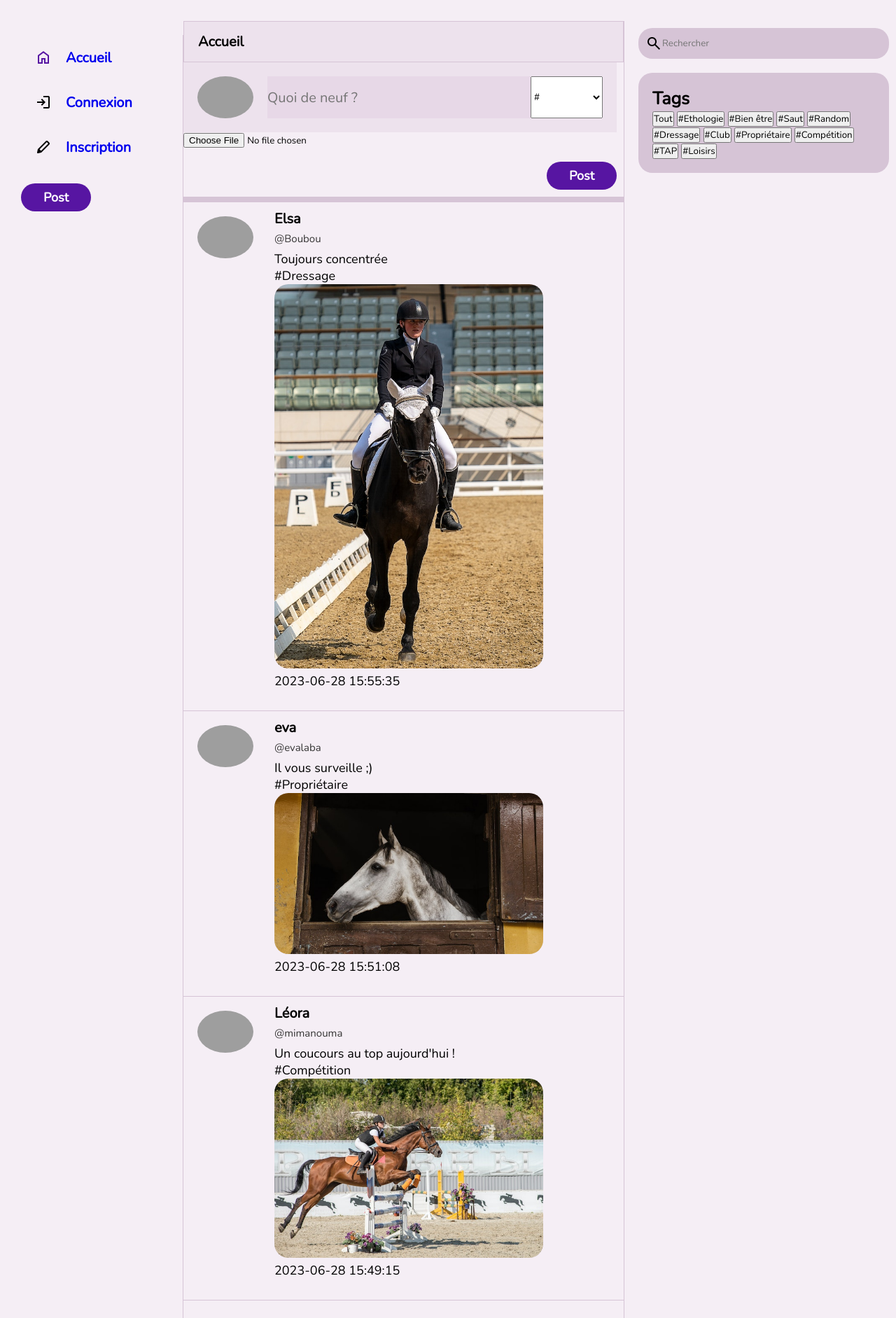
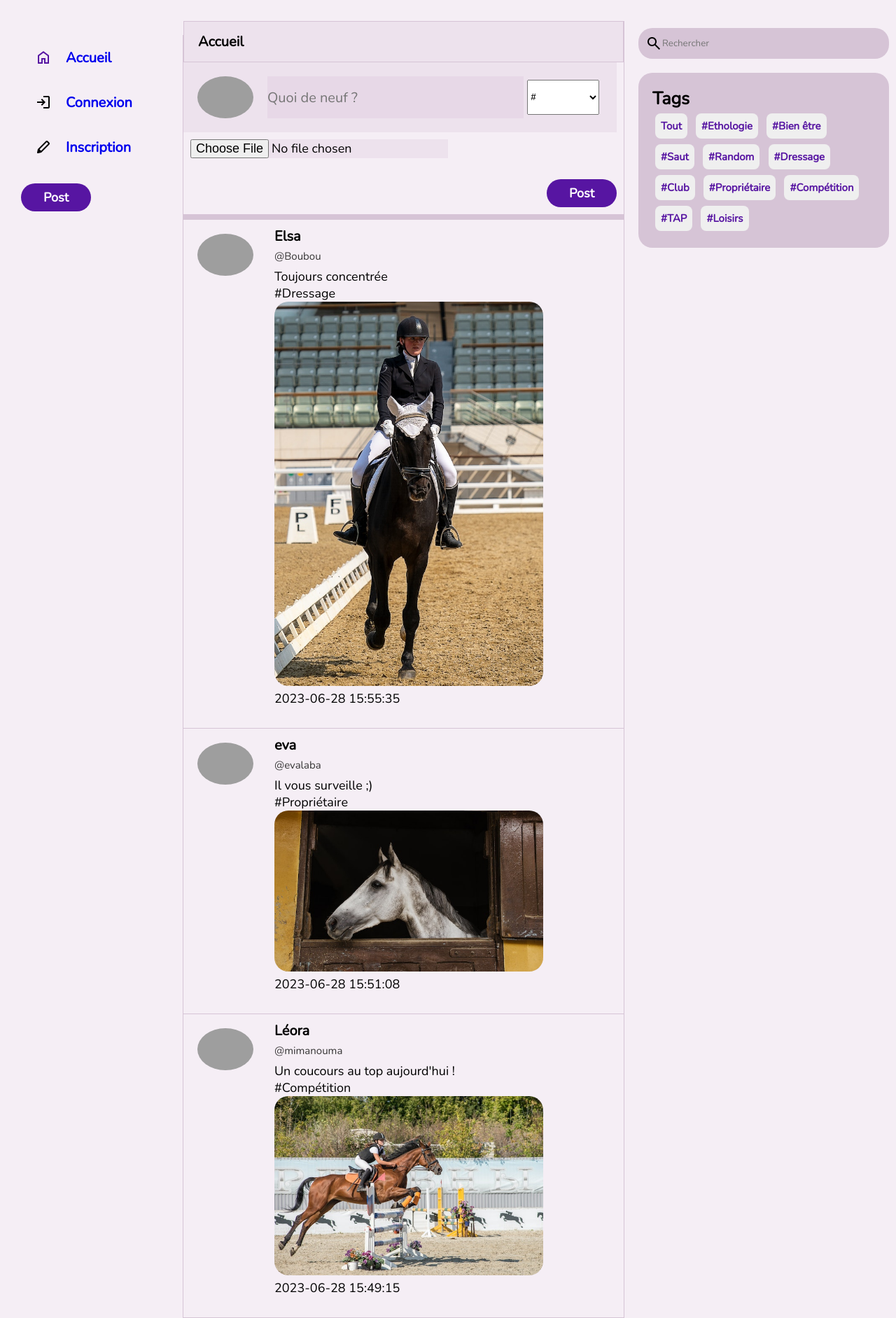
Before and after one commit to LeoraChriquiRestart/Hoofbeat, a PHP site: page / in a window 1280 px wide. Shown: the part 105-1988 px from the top of the page at 70% size. Run offline with PHP 8.4, Linux system fonts and the light colour scheme; data comes from the database, SQL or seed files in the repository; grey boxes are pictures that could not be loaded.

Commit message:
Add files via upload

```diff
--- a/projet_axe/css/style.css
+++ b/projet_axe/css/style.css
@@ -13,7 +13,7 @@
 }
 
 body {
-    --main-color: #5715a2;
+    --main-color: rgb(87, 21, 162);
     --background-color: rgb(214, 196, 214);
     --back: rgba(208, 176, 208, 0.209);
 }
@@ -118,6 +118,17 @@ body {
     transition: 100ms ease-out;
 }
 
+.post-box__input select {
+    margin: 5px;
+}
+
+.post-box__images input {
+    margin: 10px;
+    font-size: 18px;
+    background-color: var(--back);
+    border: none;
+}
+
 /* Feed */
 
 .feed__avatar img {
@@ -205,6 +216,16 @@ body {
 
 .right-box__tag h2 {
     font-size: 25px;
+    font-weight: 700;
+}
+
+.right-box__tag button {
+    font-size: 15px;
+    margin: 4px;
+    padding: 8px;
+    border: none;
+    border-radius: 8px;
+    color: var(--main-color);
     font-weight: 700;
 }
 
```
